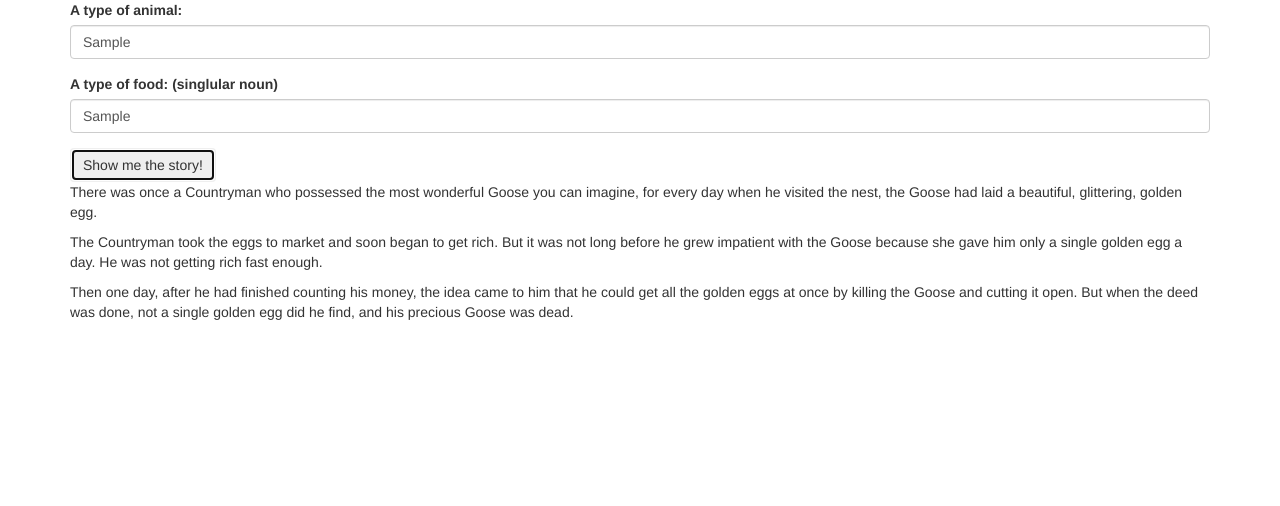
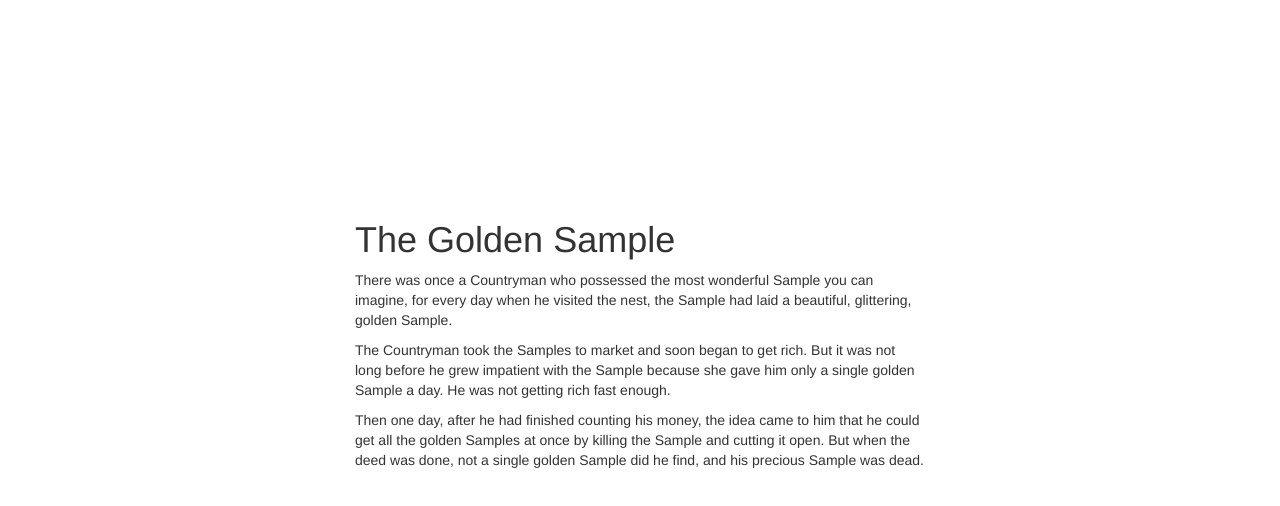
Before and after one commit to karenfreemansmith/Epic-IntroWk2-MadLibs, a plain HTML site: page index.html in a window 1280 px wide. Both pictures are taken after typing "Sample", "Sample" into the empty fields and a click on the button "Show me the story!". Drawn offline with nearby package versions, Linux system fonts and the light colour scheme.

Commit message:
done with madlib page using JS

```diff
--- a/css/style.css
+++ b/css/style.css
@@ -1,3 +1,10 @@
 #story {
   display: none;
 }
+.container {
+  max-width: 600px;
+}
+
+body {
+  margin-top: 200px;
+}
--- a/index.html
+++ b/index.html
@@ -34,6 +34,7 @@
         </form>
       </div>
       <div id="story">
+        <h1>The Golden <span class="animal"></span></h1>
         <p>
           There was once a Countryman who possessed the most wonderful <span class="animal"></span> you can imagine, for every day when he visited the nest, the <span class="animal"></span> had laid a beautiful, glittering, golden <span class="food"></span>.
         </p>
--- a/js/scripts.js
+++ b/js/scripts.js
@@ -1,7 +1,8 @@
 $(document).ready(function() {
   $("#blanks form").submit(function(event) {
-    $(".animal").append("Goose");
-    $(".food").append("egg");
+    $('#blanks').hide();
+    $(".animal").text($("input#animal").val());
+    $(".food").text($("input#food").val());
     $("#story").show();
 
      event.preventDefault();
```
